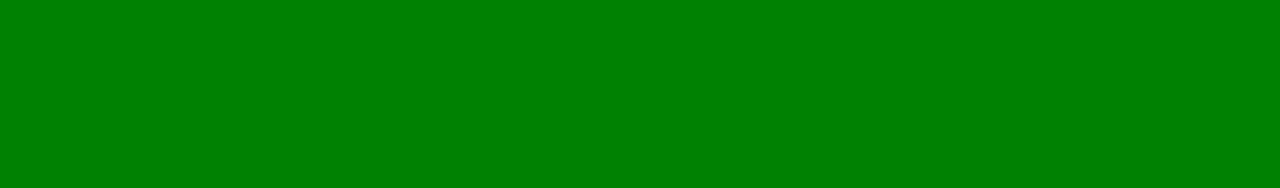
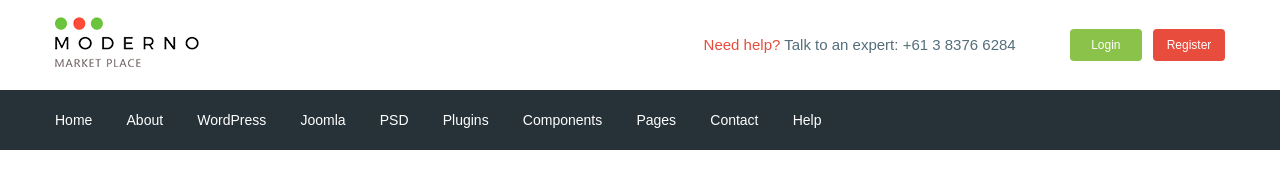
Before and after one commit to Eosphor3/moderno, a website: page app/index.html in a window 1280 px wide. Drawn offline with nearby package versions, Linux system fonts and the light colour scheme; files that its build step writes are made by us from their sources.

Commit message:
added header

```diff
--- a/app/index.html
+++ b/app/index.html
@@ -5,11 +5,57 @@
     <meta http-equiv="X-UA-Compatible" content="IE=edge">
     <meta name="viewport" content="width=device-width, initial-scale=1.0">
     <title>Document</title>
+    <link rel="preconnect" href="https://fonts.gstatic.com">
+    <link href="https://fonts.googleapis.com/css2?family=Roboto:wght@500;700&display=swap" rel="stylesheet">
     <link rel="stylesheet" href="css/libs.min.css">
     <link rel="stylesheet" href="css/style.min.css">
 </head>
 <body>
+    <header class="header">
+        <div class="header__top">
+            <div class="container">
+                <div class="header__top-inner">
+            <div class="header__logo">
+                <a href="#">
+                    <img src="images/logo.png" alt="">
+                </a>
+            </div>
+            <div class="header__text">
+               <a href="#">
+                   <span>Need help?</span>
+                </a>
+                 Talk to an expert:
+                 <a class="header__phone" href="tel:61383766284"> +61 3 8376 6284 </a>
+            </div>
+            <div class="header__box">
+                <a class="basket" href="#"></a>
+                <a class="header__btn header__btn-login" href="#">Login</a>
+                <a class="header__btn header__btn-register" href="#">Register</a>
+            </div>
+        </div>
+        </div>
+        </div>
+        <div class="header__menu">
+            <div class="container">
+                <nav class="menu">
+                    <ul class="menu__list">
+                        <li><a href="#">Home</a></li>
+                        <li><a href="#">About</a></li>
+                        <li><a href="#">WordPress</a></li>
+                        <li><a href="#">Joomla</a></li>
+                        <li><a href="#">PSD</a></li>
+                        <li><a href="#">Plugins</a></li>
+                        <li><a href="#">Components</a></li>
+                        <li><a href="#">Pages</a></li>
+                        <li><a href="#">Contact</a></li>
+                        <li><a href="#">Help</a></li>
+                    </ul>
+                </nav>
+            </div>
+        </div>
 
+
+    </header>
 
     <script src="https://ajax.googleapis.com/ajax/libs/jquery/3.5.1/jquery.min.js"></script>
     <script src="js/libs.min.js"></script>
--- /dev/null
+++ b/app/scss/_fonts.scss
@@ -0,0 +1,7 @@
+@font-face {
+    font-family: "Roboto-Regular", sans-serif;
+    src: url('../fonts/Roboto-Regular.woff') format('woff'),
+         url('../fonts/Roboto-Regular.woff2') format('woff2');
+    font-weight: 400;
+    font-display: swap;
+}
--- /dev/null
+++ b/app/scss/_global.scss
@@ -0,0 +1,30 @@
+html {
+    box-sizing: border-box;
+}
+*,
+*::before,
+*::after{
+    box-sizing: inherit;
+}
+a{
+    display: inline-block;
+    text-decoration: none;
+    color: $text;
+}
+ul,li{
+    margin: 0;
+    padding: 0;
+    list-style: none;
+}
+.container{
+    max-width: 1200px;
+    padding: 0 15px;
+    margin: 0 auto;
+}
+body{
+    font-family: "Roboto-Regular", sans-serif;
+    font-size: 15px;
+    font-weight: 400;
+    line-height: 24 / 15 * 100%;
+    color: $text;
+}
--- /dev/null
+++ b/app/scss/_vars.scss
@@ -0,0 +1,4 @@
+$text: #546e7a;
+$red: #e74c3c;
+$green: #8bc34a;
+$bg: #263238;
--- a/app/scss/style.scss
+++ b/app/scss/style.scss
@@ -1,12 +1,52 @@
-html {
-    box-sizing: border-box;
+@import 'vars';
+@import 'global';
+@import 'fonts';
+
+.header__top-inner{
+    display: flex;
+    justify-content: space-between;
+    height: 90px;
+    align-items: center;
 }
-*,
-*::before,
-*::after{
-    box-sizing: inherit;
+.header__text{
+    margin-left: auto;
+    margin-right: 50px;
+    span{
+        color: $red;
+    }
 }
-
-body{
-    background-color: green;
+.header__btn{
+    padding: 4px;
+    width: 72px;
+    border-radius: 4px;
+    text-align: center;
+    color: #fff;
+    font-size: 12px;
 }
+.header__btn-login{
+    background-color: $green;
+}
+.header__btn-register{
+    background-color: $red;
+    margin-left: 7px;
+}
+.header__menu{
+    background-color: $bg;
+}
+.menu{
+    display: flex;
+    align-items: center;
+    height: 60px;
+}
+.menu__list{
+    li{
+        display: inline-block;
+        & + li {
+            margin-left: 30px;
+        }
+    }
+    a{
+        color:#fff;
+        font-size: 14px;
+    }
+}
--- a/gulpfile.js
+++ b/gulpfile.js
@@ -19,7 +19,7 @@ let gulp = require('gulp'),
 // Создание функции с именем sass  конвертирующая SCSS в CSS
 gulp.task('sass',function(){
     // Адрес до SCSS который нужно изменить
-  return gulp.src('app/scss/style.scss')
+  return gulp.src('app/scss/**/*.scss')
     //обработка(трубы) через который проходит файл
         // файл помещается в трубу для обработки
         // активирует конвертацию файла со значением: outputStyle: 'compressed', что значит кода будет минифицирован
@@ -82,6 +82,7 @@ gulp.task('js', function(){
     return gulp.src('app/js/*.js')
     .pipe(browserSync.reload({stream: true}))
 });
+
 //
 
 //  Подключения плагина для автообновления страницы
@@ -98,7 +99,7 @@ gulp.task('browser-sync', function () {
 
 // Задание для автообновления проета и других заданий
 gulp.task('watch', function(){
-  gulp.watch('app/scss/style.scss', gulp.parallel('sass'))
+  gulp.watch('app/scss/**/*.scss', gulp.parallel('sass'))
   gulp.watch('app/*.html', gulp.parallel('html'))
   gulp.watch('app/js/*.js', gulp.parallel('js'))
 });
--- a/package.json
+++ b/package.json
@@ -10,7 +10,6 @@
   "license": "ISC",
   "devDependencies": {
     "browser-sync": "^2.26.14",
-    "cssmin": "^0.4.3",
     "gulp": "^4.0.2",
     "gulp-autoprefixer": "^7.0.1",
     "gulp-concat": "^2.6.1",
@@ -19,8 +18,8 @@
     "gulp-sass": "^4.1.0",
     "gulp-uglify": "^3.0.2",
     "magnific-popup": "^1.1.0",
-    "normalize": "^0.3.1",
     "normalize.css": "^8.0.1",
     "slick-carousel": "^1.8.1"
-  }
+  },
+  "dependencies": {}
 }
```
Also changed, not shown: app/fonts/Roboto-Regular.woff (added), app/fonts/Roboto-Regular.woff2 (added), app/images/logo.png (added), 1 other file.
